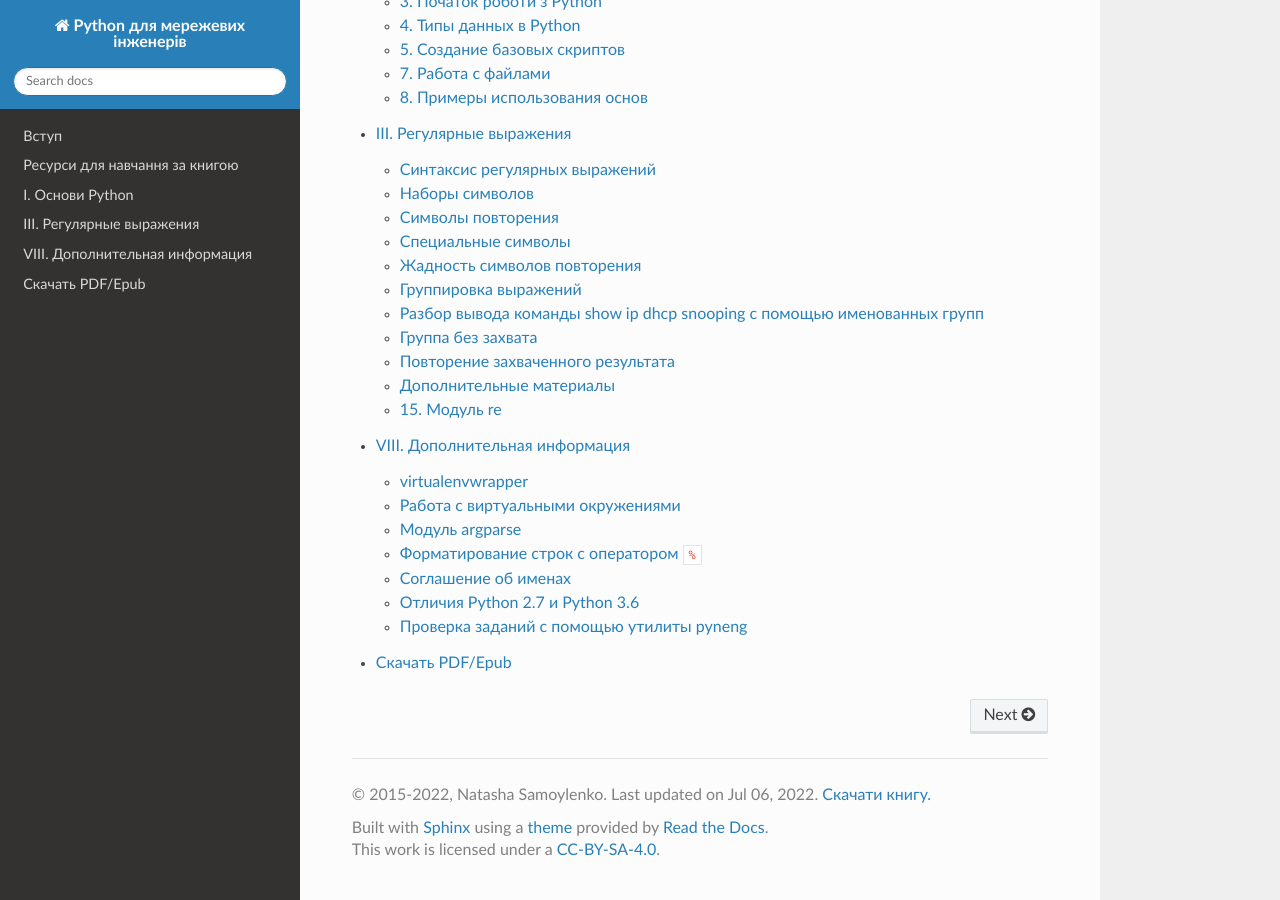
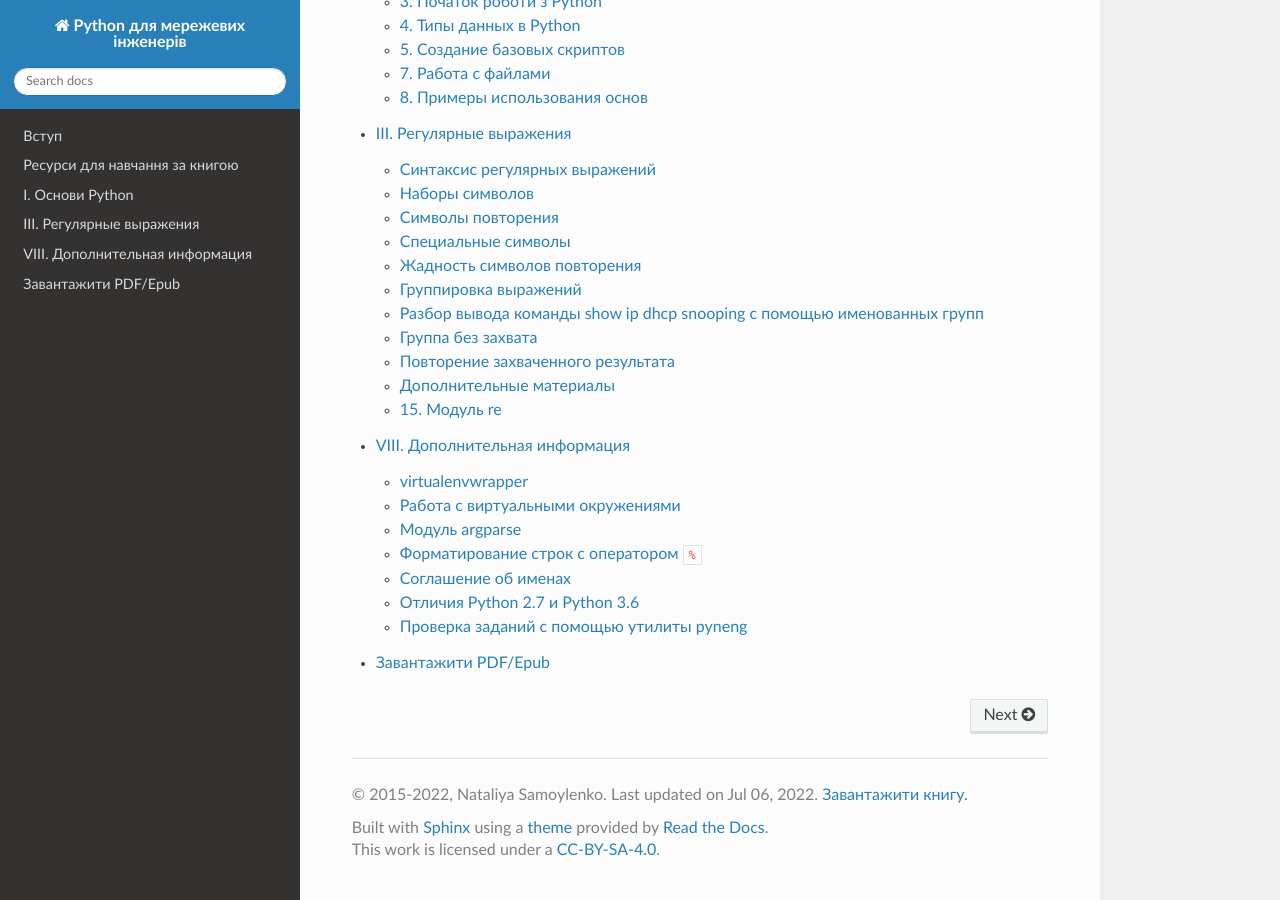
Before and after one commit to MonotoringTA/pyneng-book-uk, a Sphinx documentation site: the page built from docs/source/index.rst, in a window 1280 px wide and 900 px high, scrolled down 1098 px. Built offline with Sphinx 7.4.7 and the Read the Docs theme 2.0.0, drawn with Linux system fonts in a browser that asks for light colours; pages that are not in the unit, such as notebooks, are missing from menus.

Commit message:
fixed download link

```diff
--- a/docs/source/_templates/footer.html
+++ b/docs/source/_templates/footer.html
@@ -35,7 +35,7 @@
         {% trans last_updated=last_updated|e %}Last updated on {{ last_updated }}.{% endtrans %}
       </span>
     {%- endif %}
-    <a href="https://pyneng.readthedocs.io/ua/latest/download.html">Скачати книгу.</a>
+    <a href="https://pyneng.readthedocs.io/uk/latest/download.html">Завантажити книгу.</a>
     </p>
   </div>
 
--- a/docs/source/conf.py
+++ b/docs/source/conf.py
@@ -18,8 +18,8 @@
 # -- Project information -----------------------------------------------------
 
 project = 'Python для мережевих інженерів'
-copyright = '2015-2022, Natasha Samoylenko'
-author = 'Natasha Samoylenko'
+copyright = '2015-2022, Nataliya Samoylenko'
+author = 'Nataliya Samoylenko'
 
 # The full version, including alpha/beta/rc tags
 release = '3.0'
```
Also changed, not shown: docs/source/download.rst (+3 -8 lines).
